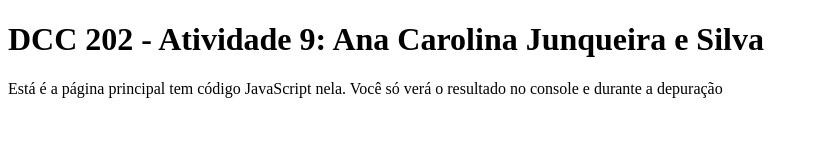
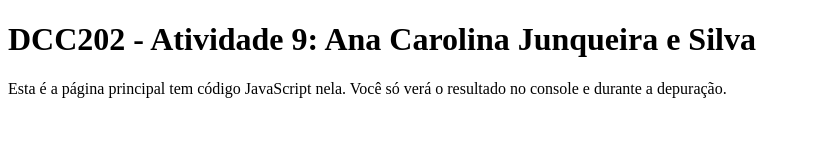
Before and after one commit to ufjf-dcc202/ufjf-dcc202-2023-3-b-atv9-AnaCarolinaJunqueira, a website: page index.html in a window 1280 px wide. Shown: the whole page, without its empty margins (0-819 px from the left). Drawn offline with Linux system fonts and the light colour scheme.

Commit message:
arrumando português do index

```diff
--- a/index.html
+++ b/index.html
@@ -3,14 +3,12 @@
 <head>
     <meta charset="UTF-8">
     <meta name="viewport" content="width=device-width, initial-scale=1.0">
-    <title>DCC 202 - Atividade 9: Ana Carolina Junqueira e Silva</title>
+    <title>DCC202 - Atividade 9: Ana Carolina Junqueira e Silva</title>
 </head>
 <body>
     <main>
-        <h1>DCC 202 - Atividade 9: Ana Carolina Junqueira e Silva</h1>
-        <p>
-            Está é a página principal tem código JavaScript nela. Você só verá o resultado no console e durante a depuração
-        </p>
+        <h1>DCC202 - Atividade 9: Ana Carolina Junqueira e Silva</h1>
+        <p>Esta é a página principal tem código JavaScript nela. Você só verá o resultado no console e durante a depuração.</p>
     </main>
     <script>
         let maria = 1;
```
